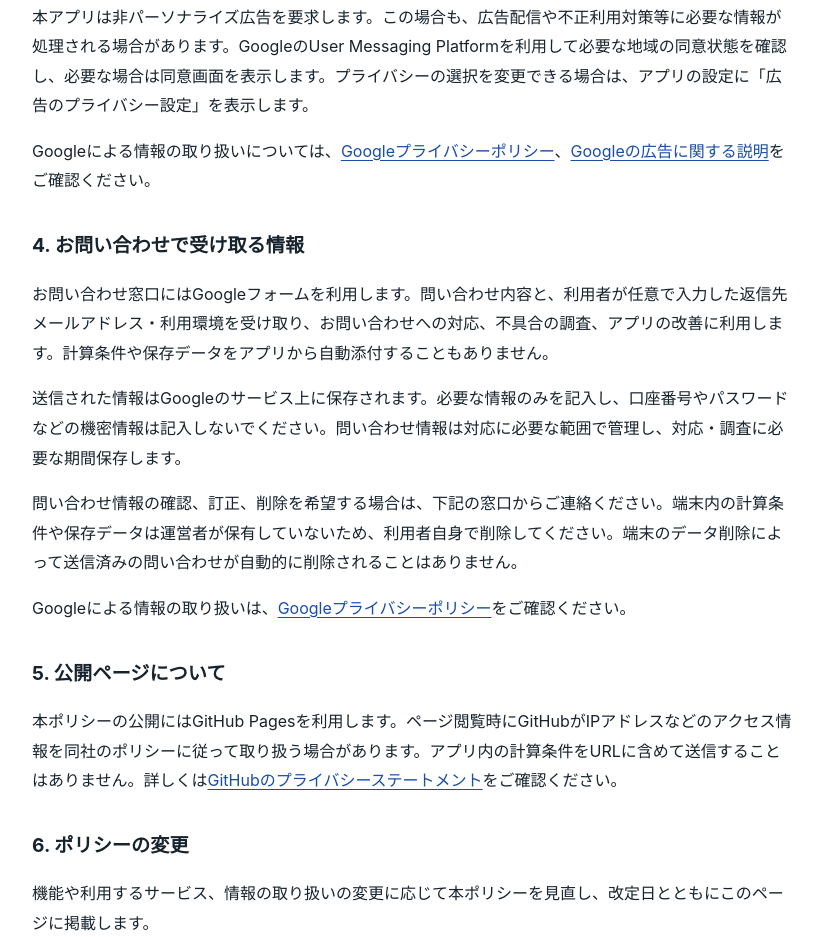
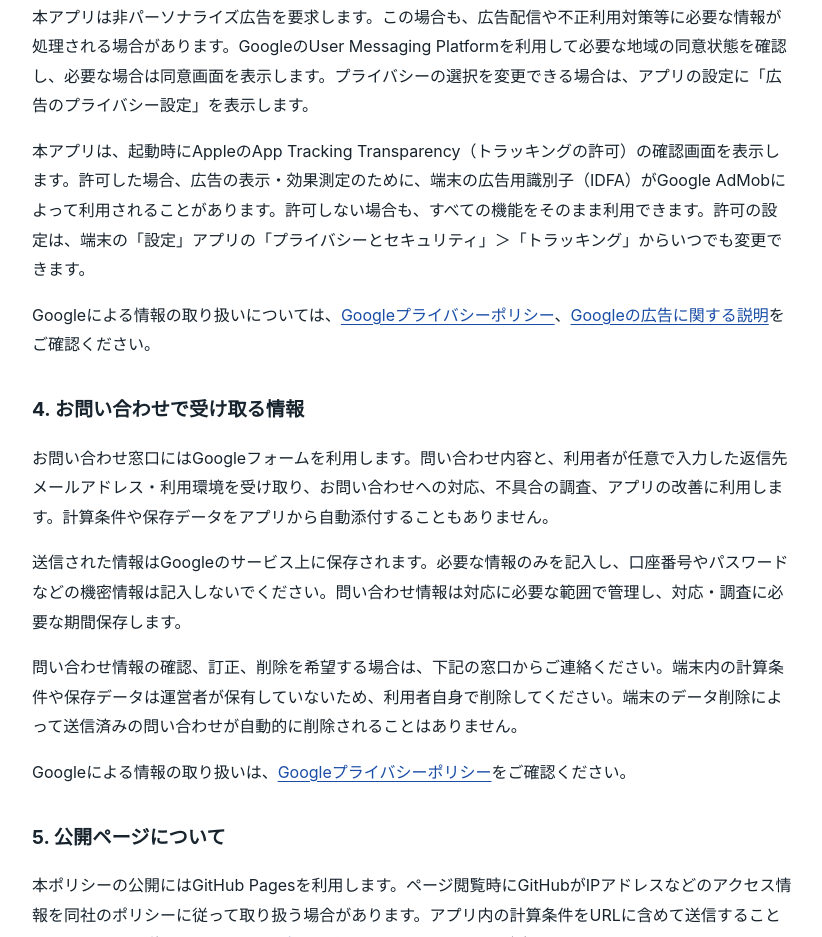
Before and after one commit to ogi-091/public-pages, a plain HTML site: page site/fukuri-keisan/privacy-policy/index.html in a window 1280 px wide. Shown: the part 906-1843 px from the top of the page, without its empty margins (228-1050 px from the left). Drawn offline with Linux system fonts and the light colour scheme.

Commit message:
Add App Tracking Transparency disclosure to Fukuri privacy policy
Co-Authored-By: Claude Sonnet 5.5 <noreply@anthropic.com>

```diff
--- a/site/fukuri-keisan/privacy-policy/index.html
+++ b/site/fukuri-keisan/privacy-policy/index.html
@@ -22,6 +22,7 @@ a{color:#194da6;text-underline-offset:.2em}a:focus-visible{outline:2px solid cur
 <h2>3. 外部サービス・第三者への提供</h2>
 <p>本アプリはGoogleが提供するGoogle AdMobのバナー広告を利用します。同意状態に基づいて広告の要求が許可された場合に、広告SDKを初期化して広告を要求します。広告配信、効果測定、不正利用対策、SDKの改善等のため、GoogleがIPアドレスから推定される大まかな位置、端末識別子、広告の表示・操作、診断・性能等の情報を取り扱う場合があります。運営者は、入力した計算条件を広告リクエストに含めません。</p>
 <p>本アプリは非パーソナライズ広告を要求します。この場合も、広告配信や不正利用対策等に必要な情報が処理される場合があります。GoogleのUser Messaging Platformを利用して必要な地域の同意状態を確認し、必要な場合は同意画面を表示します。プライバシーの選択を変更できる場合は、アプリの設定に「広告のプライバシー設定」を表示します。</p>
+<p>本アプリは、起動時にAppleのApp Tracking Transparency（トラッキングの許可）の確認画面を表示します。許可した場合、広告の表示・効果測定のために、端末の広告用識別子（IDFA）がGoogle AdMobによって利用されることがあります。許可しない場合も、すべての機能をそのまま利用できます。許可の設定は、端末の「設定」アプリの「プライバシーとセキュリティ」＞「トラッキング」からいつでも変更できます。</p>
 <p>Googleによる情報の取り扱いについては、<a href="https://policies.google.com/privacy?hl=ja">Googleプライバシーポリシー</a>、<a href="https://policies.google.com/technologies/ads?hl=ja">Googleの広告に関する説明</a>をご確認ください。</p>
 <h2>4. お問い合わせで受け取る情報</h2>
 <p>お問い合わせ窓口にはGoogleフォームを利用します。問い合わせ内容と、利用者が任意で入力した返信先メールアドレス・利用環境を受け取り、お問い合わせへの対応、不具合の調査、アプリの改善に利用します。計算条件や保存データをアプリから自動添付することもありません。</p>
```
